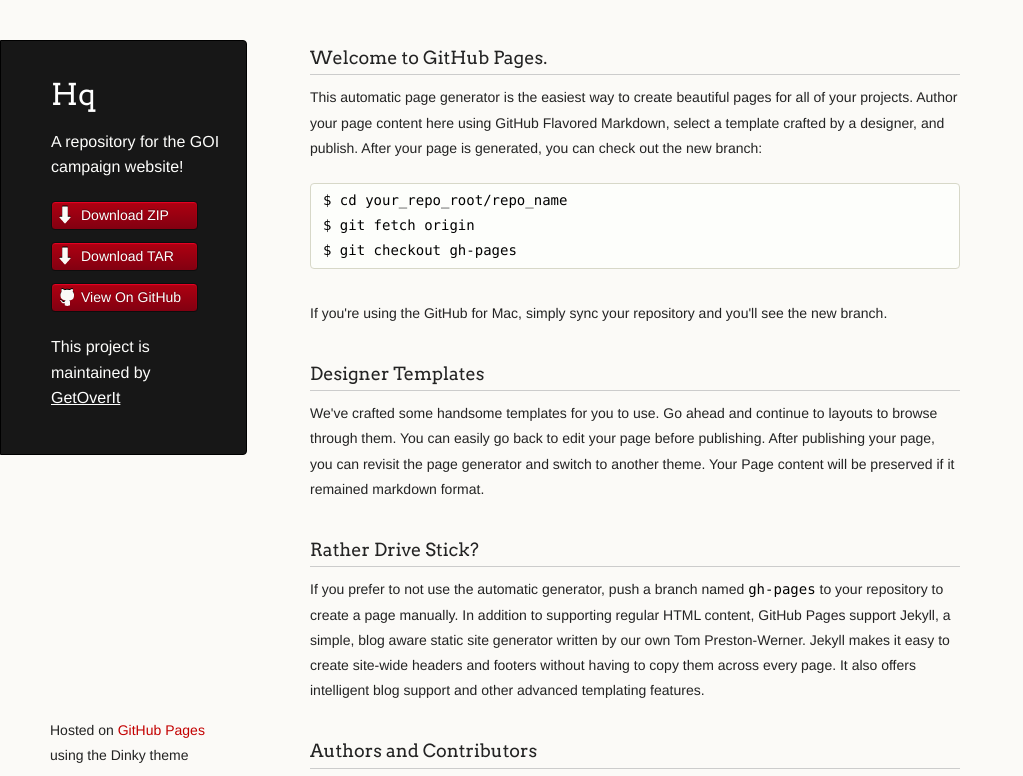
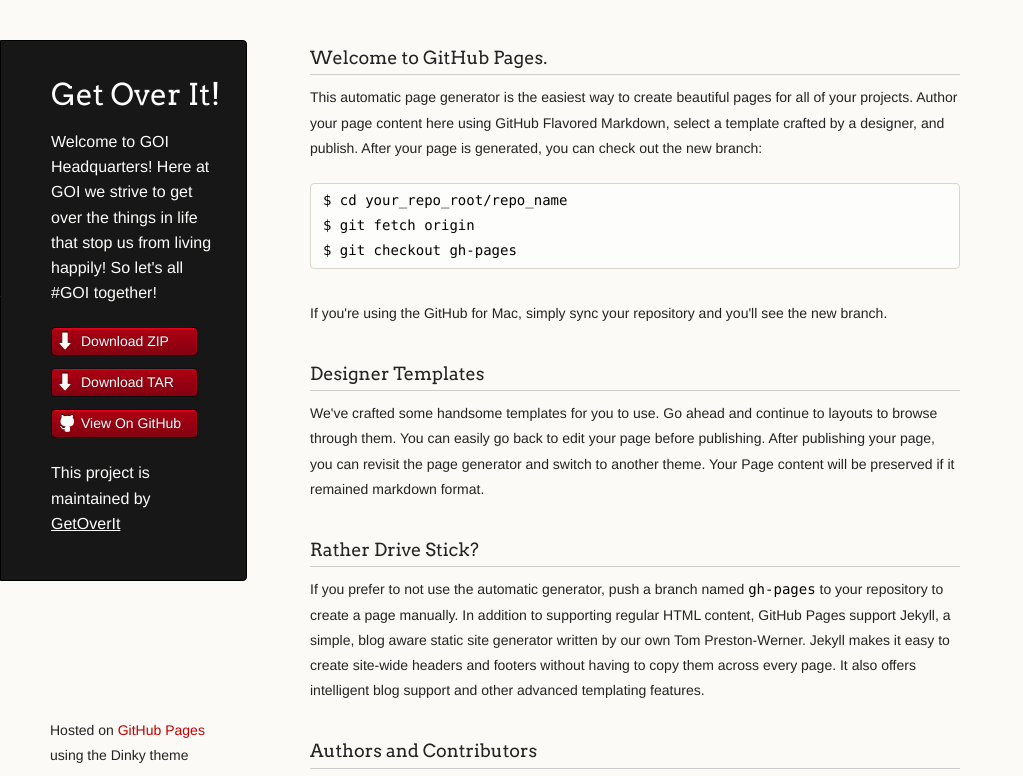
Before and after one commit to GetOverIt/hq, a plain HTML site: page index.html in a window 1280 px wide. Shown: the top 776 px of the page, without its empty margins (0-1023 px from the left). Drawn offline with Linux system fonts and the light colour scheme.

Commit message:
Update index.html

```diff
--- a/index.html
+++ b/index.html
@@ -16,8 +16,8 @@
   <body>
     <div class="wrapper">
       <header>
-        <h1 class="header">Hq</h1>
-        <p class="header">A repository for the GOI campaign website!</p>
+        <h1 class="header">Get Over It!</h1>
+        <p class="header">Welcome to GOI Headquarters! Here at GOI we strive to get over the things in life that stop us from living happily! So let's all #GOI together!</p>
 
         <ul>
           <li class="download"><a class="buttons" href="https://github.com/GetOverIt/hq/zipball/master">Download ZIP</a></li>
```
